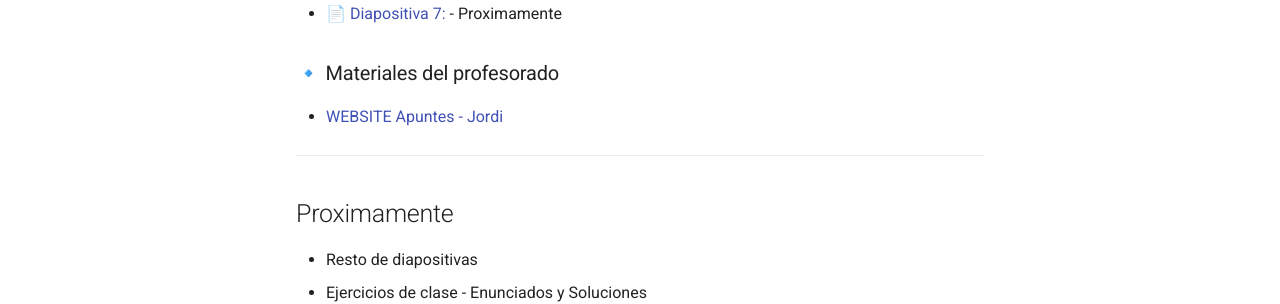
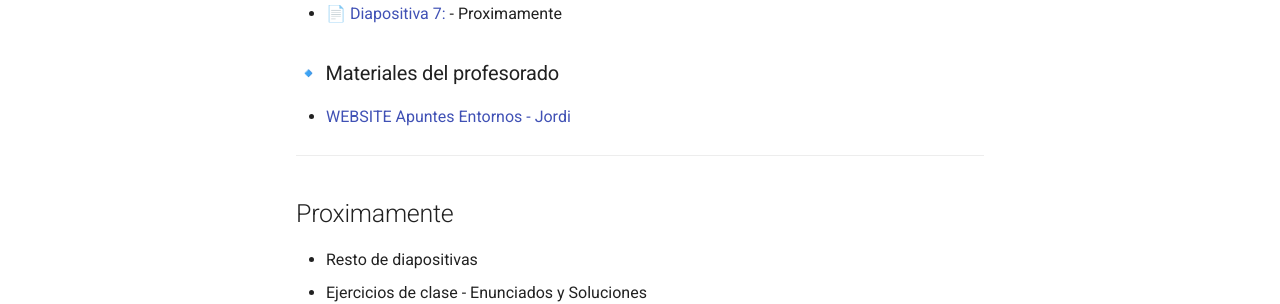
Before and after one commit to jordicido/recursosDAMDAW, an MkDocs documentation site: the page built from docs/entornos/index.md, in a window 1280 px wide and 900 px high, scrolled down 561 px. Shown: the part 492-796 px from the top of the window. Built offline with MkDocs 1.6.1 and Material for MkDocs 9.7.7, drawn with Linux system fonts in a browser that asks for light colours.

Commit message:
Añadiendo enlaces a ls modulos

```diff
--- a/docs/entornos/index.md
+++ b/docs/entornos/index.md
@@ -33,7 +33,7 @@ Este módulo introduce las herramientas y prácticas de los **Entornos de Desarr
 
 ### 🔹 Materiales del profesorado
 
-- [WEBSITE Apuntes - Jordi](https://jordicido.github.io/jordicido-fp/EDD/)
+- [WEBSITE Apuntes Entornos - Jordi](https://jordicido.github.io/jordicido-fp/EDD/)
 
 ---
 
```
